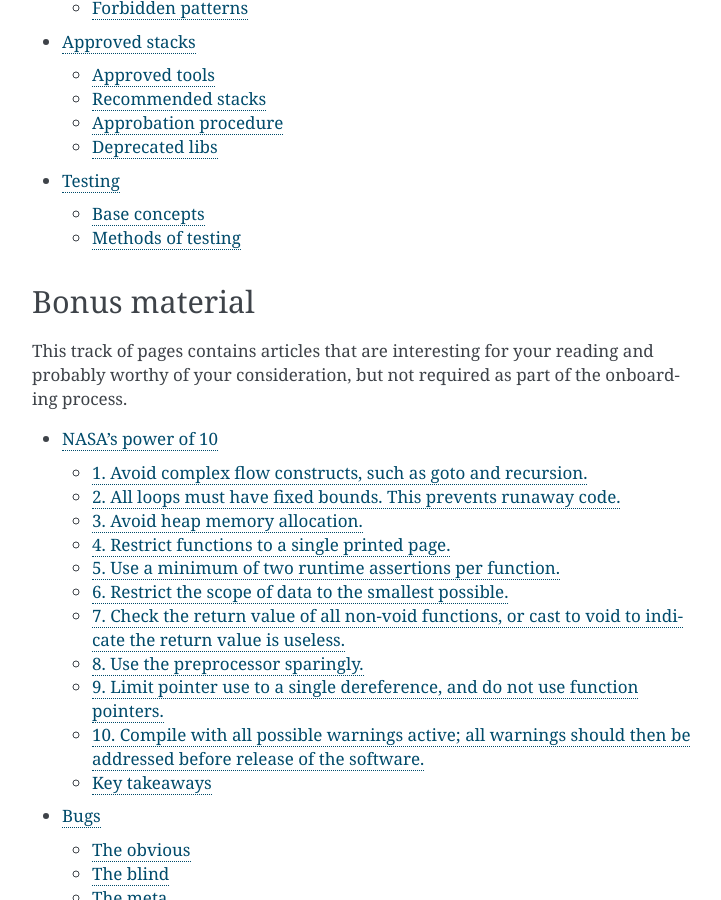
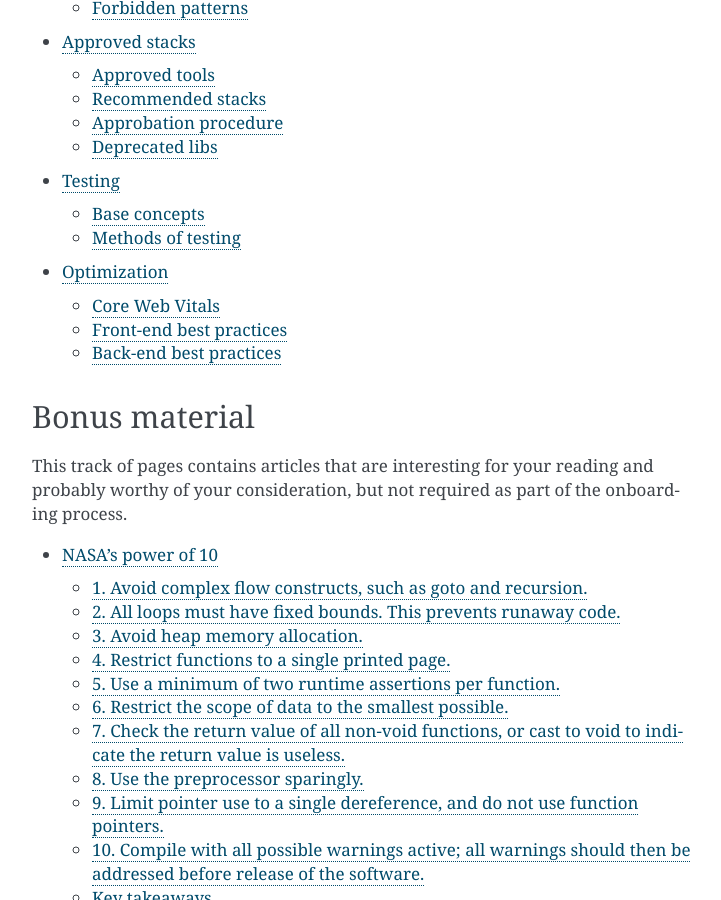
Before and after one commit to WithIO/CodeGuidelines, a Sphinx documentation site: the page built from source/index.md, in a window 1280 px wide and 900 px high, scrolled down 1517 px. Shown: the whole window, without its empty margins (388-1109 px from the left). Built offline with Sphinx 7.4.7, drawn with Linux system fonts in a browser that asks for light colours; some of the changed lines change nothing that is shown.

Commit message:
Optimization guide

````diff
--- a/source/index.md
+++ b/source/index.md
@@ -40,6 +40,7 @@ functional-thinking
 dependencies-management
 approved-stacks
 testing
+optimization
 ```
 
 ## Bonus material
--- /dev/null
+++ b/source/optimization.md
@@ -0,0 +1,227 @@
+# Optimization
+
+Our clients love to have a look at
+[PageSpeed Insights](https://developers.google.com/speed/pagespeed/insights/)
+and tell us that the website is too slow.
+
+And often, they're right. But PageSpeed Insight's advice is very generic and
+poorly explained. So we need to get a high score and not follow their advice?
+How exactly?
+
+## Core Web Vitals
+
+Well, specifically we need to have Core Web Vitals. Because that's what is
+impacting the SEO. Many other things can be optimized and probably need to be
+but those Web Vitals are not too poorly designed and will hint strongly at weak
+points we might have.
+
+What are they?
+
+-   **Largest Contentful Paint** (LCP) &mdash; How long does it take to have the
+    largest paint done, aka how fast the content above the fold is displayed. By
+    example if you have a huge image loading on the first carousel of the page
+    this might impact that metric very strongly. Recommended value: 2.5s or
+    less.
+-   **First Input Delay** (FID) &mdash; How long is the CPU so busy parsing your
+    JavaScript before the user can actually use the page. Recommended value:
+    100ms or less.
+-   **Cumulative Layout Shift** (CLS) &mdash; How many images or pieces of
+    content appeared after the page load and triggered layout re-computation
+    (which is a fairly expensive operation). Recommended value: 0.1 or less.
+
+Now that we've got the goal in mind, let's see the different things that we can
+do to avoid performance issues.
+
+## Front-end best practices
+
+Those are guidelines to know what practices you can use in priority to have the
+greatest impact on the website's performance.
+
+### Optimize images
+
+> This affects LCP
+
+It's 2021 and it's the year of using
+[WebP](https://developers.google.com/speed/webp). Most browsers support it, it's
+more efficient than JPEG and PNG combined and also manages transparency.
+Basically, it's perfect.
+
+Now, **most** browsers support it. We still need to support older legacy
+browsers like Safari.
+
+The basic strategy is:
+
+-   All images should be available in WebP
+-   But should have a fallback as PNG
+
+This is done by using the
+[`<picture>`](https://developer.mozilla.org/en-US/docs/Web/HTML/Element/picture)
+tag with several sources instead of using `<img>`. It doesn't mean that you have
+to be responsive but it's highly advised to be.
+
+Using the `<picture>` tag is not possible when doing a CSS background, so please
+refrain from using the `background-size: contain` technique. Instead you can use
+the more modern
+[`object-fit`](https://developer.mozilla.org/en-US/docs/Web/CSS/object-fit)
+property. Of course some browsers don't support `object-fit` so depending on
+what is your compatibility target you can have a fallback that uses the
+background technique and serves the PNG image but this must only be activated
+when `object-fit` doesn't work.
+
+It is also very important to note that users **are not** expected to upload
+optimized or properly-sized images. They can upload whatever they damn want.
+It's the job of the website to make the best out of what was uploaded,
+including:
+
+-   Resizing the image to a decent size
+-   Converting it to WebP and PNG
+-   Cropping it smartly (by example using Wagtail's focal point feature)
+
+In that matter, I recommend you have a deep read of Wagtail's
+[images documentation](https://docs.wagtail.io/en/v2.9.3/topics/images.html).
+
+As a shortcut for certain use cases, there is
+[image template tags](https://github.com/WithIO/django-wools#wagtail-images)
+available in Wools. Don't use it blindly though.
+
+### Minimize the amount of JS to parse
+
+> This affects LCP and FID
+
+By far the most CPU-intensive operation of displaying a page is parsing and
+compiling the JS code. It's not even running it, its mere existence is enough to
+clog the main thread.
+
+What can you do about it?
+
+-   Minimize the amount of dependencies you use. Always prefer write a small,
+    specific bit of code rather than importing a huge do-it-all dependency that
+    will weight a ton. Once in a while, you can
+    [analyze your Webpack bundles](https://blog.saeloun.com/2020/08/04/how-to-investigate-your-build-size-in-webpack.html)
+    to know if you've embedded something too big in your project. Don't wait for
+    the end of the project to do it, it will be too late!
+-   Produce different smaller chunks and serve them separately. The browser will
+    have several small files to parse instead of a big one. This gives it the
+    opportunity to handle some events in between instead of being blocked for a
+    long time. If you're using Nuxt, this is done automatically.
+
+### Define all image/object sizes
+
+> This affects CLS
+
+You need to specify the sizes of all the items present on your page so that the
+browser doesn't need to load them to know their size.
+
+This mostly applies to images. Always specify a `width`/`height` to image
+elements, or at least specify the size in CSS. Otherwise the browser will have
+to download the image in order to know what is the size of the file and then
+compute how big this image is going to be on the page.
+
+Every time this kind of computation happens, the browser needs to re-compute the
+whole layout, and that's fairly heavy for the CPU.
+
+### Cache content
+
+> This affects LCP
+
+If your website is, by example, powered by Wagtail, then it might be that with
+the gazillion StreamFields you've had to put in there the generation time is not
+completely optimal. Could be around 1s to generate the whole page by example.
+This is a lot of time. Fortunately, since 100% or 99% of the page is the same
+for two visitors, the easiest way to deal with that is just to cache the whole
+page and serve the same thing from cache every time.
+
+If you've got specific modifications to do, like display the user's name on the
+corner of the page, this is often better done on the client-side using Nuxt. If
+your website is not a headless Wagtail chances are that the content is 100%
+static.
+
+### Inlining CSS
+
+> This affects LCP
+
+The CSS from the first page is best inlined rather than loaded separately: you
+need it to display the page no matter what.
+
+If you're using Nuxt it's done automatically. If not you're probably going to
+need to work a little bit.
+
+### Bad ideas
+
+Here are a few recommendations from PageSpeed insight that are probably
+counter-productive and should be avoided. Most of the performance issue should
+be resolved by the advise from above. Please avoid all PageSpeed advice until
+you're sure that you have completely covered the points advised in this page.
+
+#### Lazy-load images
+
+PageSpeed says "Defer offscreen images" but it's easy to misunderstand it and
+think "ok let's lazy-load all images".
+
+Here is the thing: loading images is not that heavy. It's actually very easy for
+the browser. The only impact it has is on the bandwidth of the user but if your
+goal is to load those images anyways it doesn't change much.
+
+What is heavy is preparing a frame for an image, noting down to load it later,
+wait for a bunch of stuff to load and then load the image.
+
+If you lazy-load something that is above the fold you are going to completely
+kill the LCP metric of your page.
+
+So, given the complexity of lazy-loading and the fact that you will most likely
+just end up degrading performance, it is not recommended to lazy-load images at
+all.
+
+#### Enable text compression
+
+Google will advise you to gzip your HTML code when serving it to the browser.
+This is a particularly bad idea because with the current state of things you
+need to choose:
+
+-   You can encrypt things
+-   Or you can compress things
+
+But if you encrypt things that are compressed then you have a security issue. As
+it happens, there is a high chance of having some kind of security token
+embedded in the HTML code (like a CSRF token).
+
+So, given the little added-benefit of compressing HTML output, it is not advised
+to do it. At least not for pure Django projects.
+
+## Back-end best practices
+
+On the back-end, you need to be aware that your bottleneck is your database. To
+parody, you can only write one thing at a time and you also can't read things
+that are being written.
+
+### Use bulk inserts/upserts
+
+If you need to insert several rows at the same time, make sure to use Django's
+[bulk_create](https://docs.djangoproject.com/en/3.2/ref/models/querysets/#bulk-create).
+
+```{note}
+You can't use it if your model uses table inheritance. So let's stay away from
+table inheritance :)
+
+Pro-tip: if you want to use inheritance to avoid repeating field names but you
+don't actually want the data to be inherited, you can use `abstract = True` in
+your parent model's `Meta`.
+```
+
+If you need to insert OR update if already present, then we're talking about
+upserts. This is made possible in different flavors by
+[`django-postgres-extra`](https://django-postgres-extra.readthedocs.io/en/master/conflict_handling.html).
+
+As a rule of thumb, you can insert/upsert 1000 rows at a time. Above this number
+the performance gains are negligible. But if you `bulk_create` 1000 rows the
+performance will be about 100x superior to what you'd get by doing 1000 separate
+`create()` calls. This is a very, very strong optimization.
+
+### Avoid locking
+
+If you know that you're going to have massive amounts of data, you'll need to
+think the data model and the way your code works so that you can naturally
+update the database with locking it as few as possible.
+
+This is the condition to meet if you want your application to be working
+concurrently on several processes and thus that it is able to scale it easily.
````
